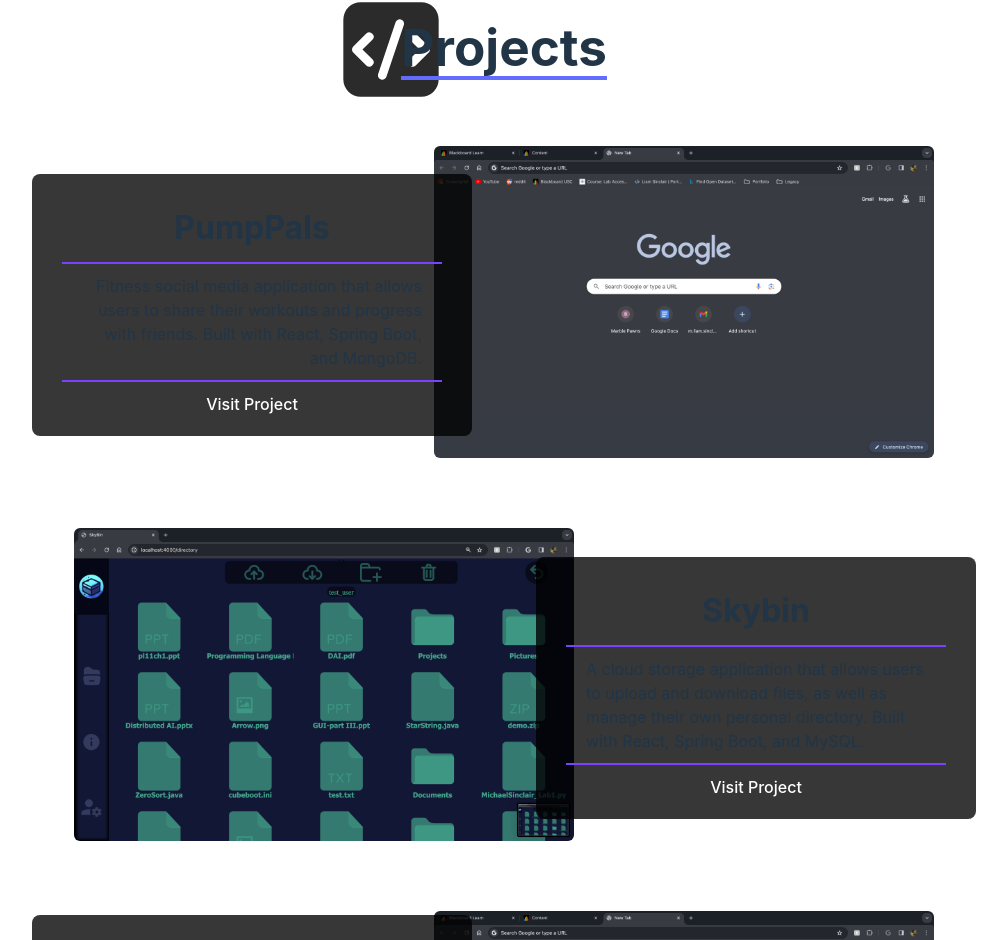
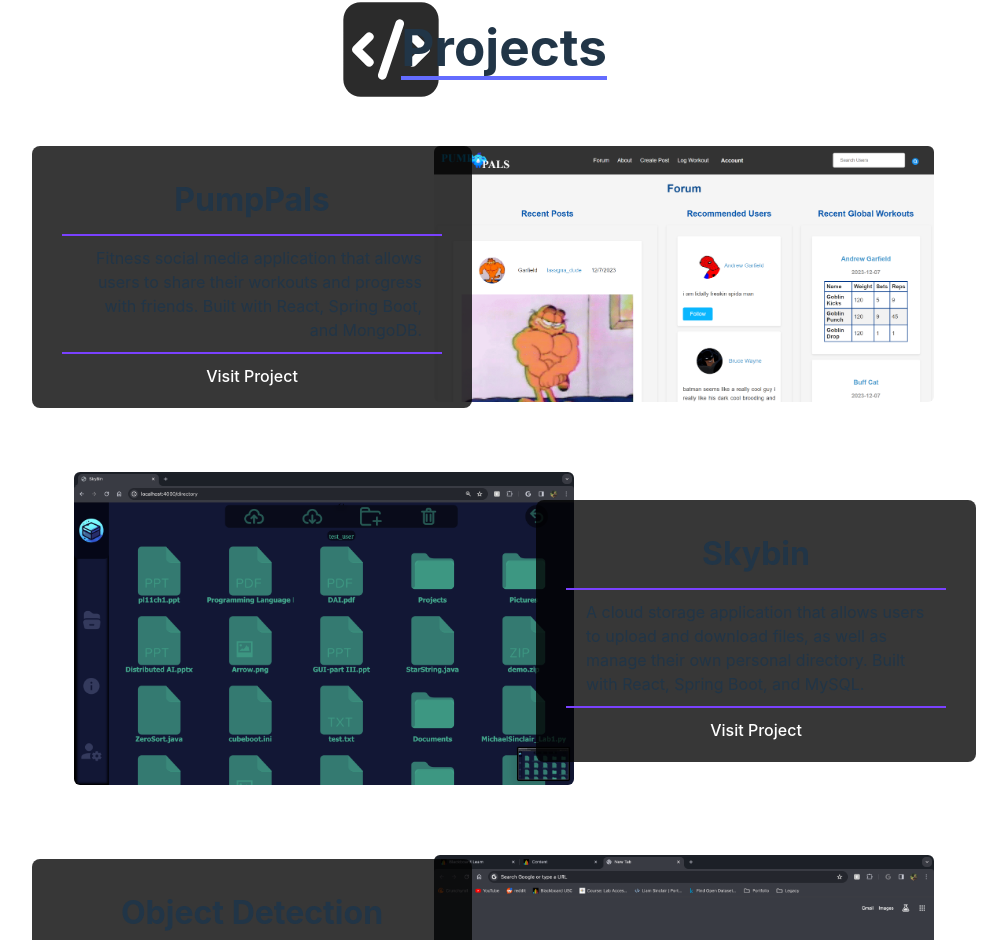
Before and after one commit to mliamsinclair/mliamsinclair.github.io, a React (Vite) app: page / in a window 1280 px wide. Shown: the part 1806-2746 px from the top of the page, without its empty margins (136-1143 px from the left). Built offline with nearby package versions, Linux system fonts and the light colour scheme.

Commit message:
pumppals assets

```diff
--- a/src/pages/Projects/Projects.jsx
+++ b/src/pages/Projects/Projects.jsx
@@ -4,6 +4,7 @@
 import projectIcon from "./project-icon.svg";
 import testPic from "./test.png";
 import skybinPic from "./skybin.png";
+import pumppalsPic from "./pumppals.png";
 
 function Projects({ id, title }) {
   return (
@@ -14,9 +15,9 @@
       </div>
       <ProjectCard
         projectName="PumpPals"
-        imageUrl={testPic}
+        imageUrl={pumppalsPic}
         description="Fitness social media application that allows users to share their workouts and progress with friends. Built with React, Spring Boot, and MongoDB."
-        projectLink="https://google.com"
+        projectLink="https://github.com/mliamsinclair/PumpPals"
       />
       <ProjectCard
         projectName="Skybin"
```
Also changed, not shown: src/pages/Projects/PumpPals.png (added).
